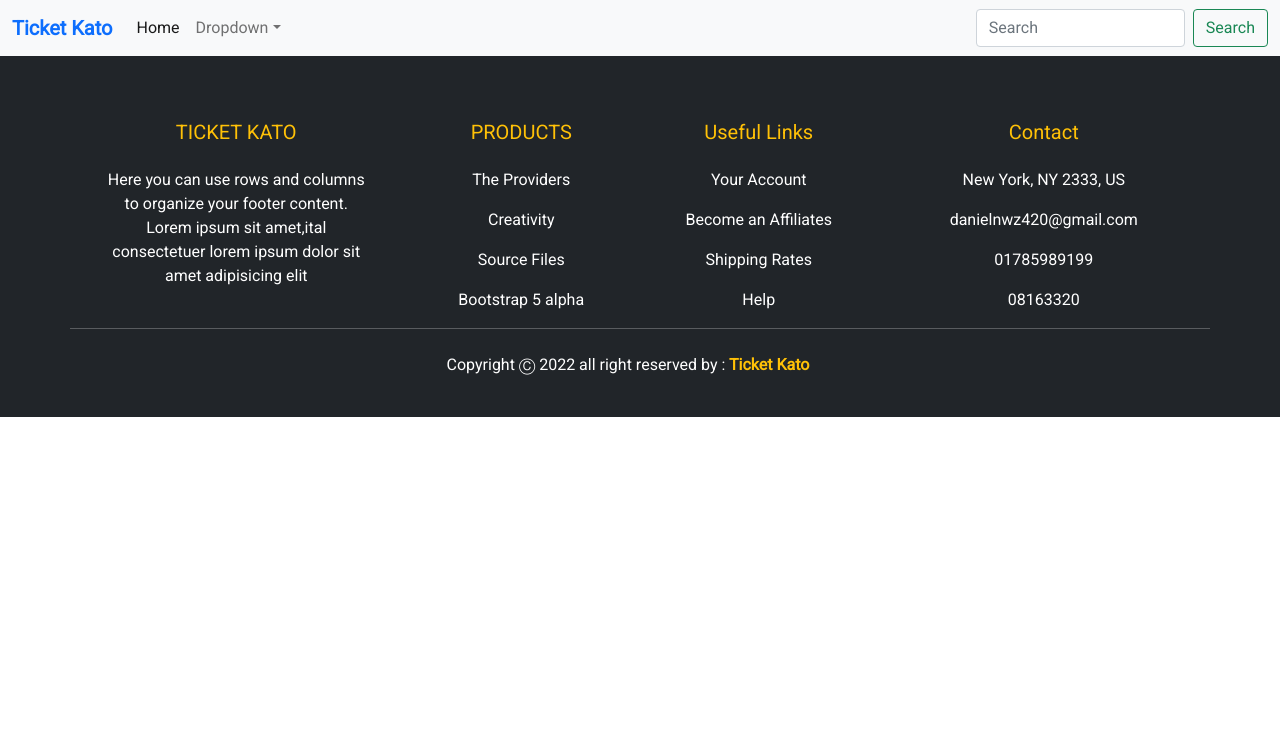
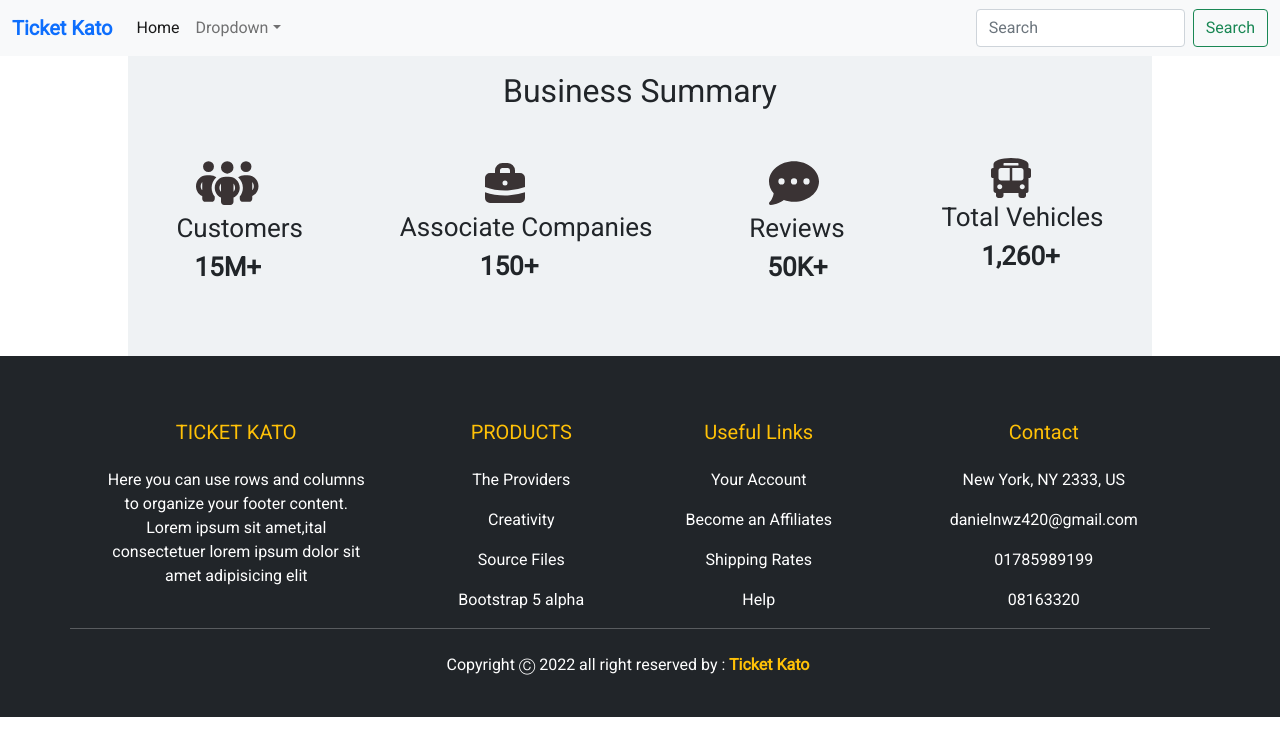
Before and after one commit to MehruzSaif/ticket-kato-client-side, a React (Create React App) app: page / in a window 1280 px wide. Shown: the top 756 px of the page. Built offline with nearby package versions, Linux system fonts and the light colour scheme.

Commit message:
update footer

```diff
--- a/src/App.js
+++ b/src/App.js
@@ -1,5 +1,5 @@
 import './App.css';
-// import Business from './pages/Home/Business';
+import Business from './pages/Home/Business';
 import Footer from './pages/shared/Footer';
 import Navbar from './pages/shared/Navbar';
 
@@ -7,7 +7,7 @@ function App() {
   return (
     <div className="">
       <Navbar></Navbar>
-      {/* <Business></Business> */}
+      <Business></Business>
       <Footer></Footer>
     </div>
   );
```
